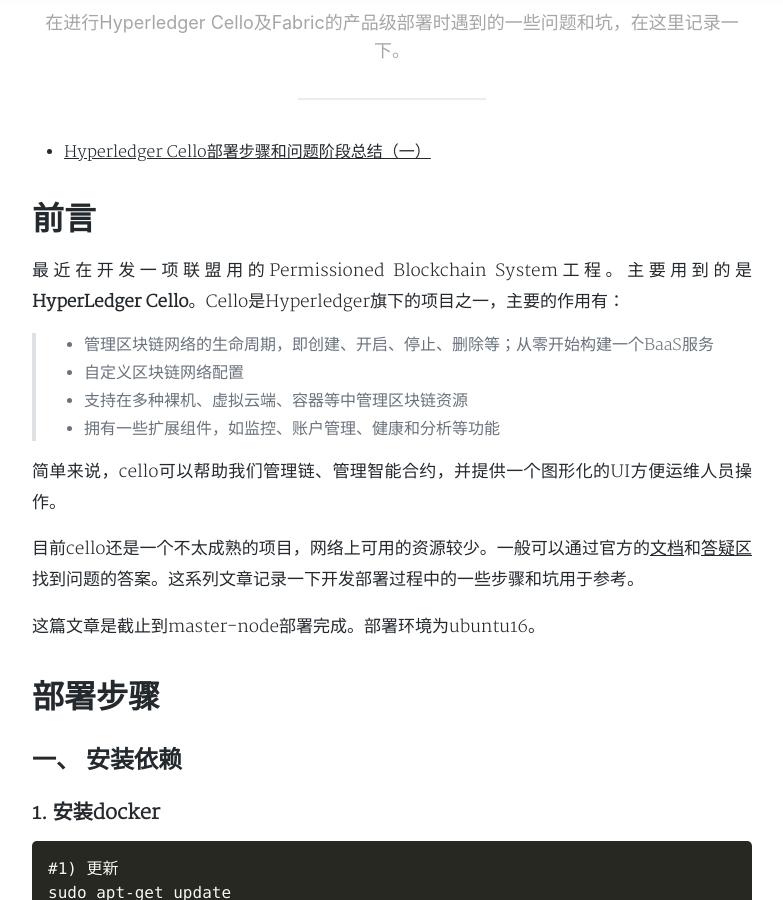
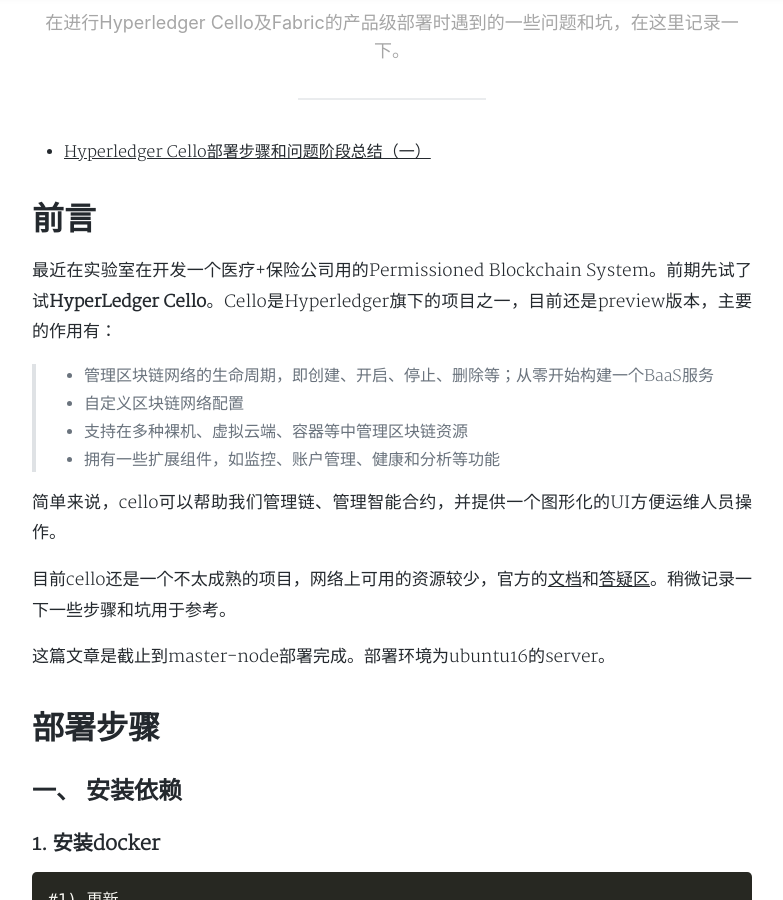
Before and after one commit to WZoe/blog, a Jekyll site: the page built from _posts/2019-04-01-Hyperledger Cello部署步骤和问题阶段总结（一）.md, in a window 1280 px wide and 900 px high, scrolled down 426 px. Shown: the whole window, without its empty margins (248-1031 px from the left). Built offline with Jekyll 4.4.1, drawn with Linux system fonts in a browser that asks for light colours; nearby versions of some CDN libraries; a style sheet for code colours, icons or effects is not loaded; some of the changed text lies outside the part shown.

Commit message:
update 0427

```diff
--- a/_posts/2019-04-01-Hyperledger Cello部署步骤和问题阶段总结（一）.md
+++ b/_posts/2019-04-01-Hyperledger Cello部署步骤和问题阶段总结（一）.md
@@ -17,7 +17,7 @@ tags: Hyperledger Cello 区块链 HyperledgerCello总结
 </ul>
 # 前言
 
-最近在开发一项联盟用的Permissioned Blockchain System工程。主要用到的是**HyperLedger Cello**。Cello是Hyperledger旗下的项目之一，主要的作用有：
+最近在实验室在开发一个医疗+保险公司用的Permissioned Blockchain System。前期先试了试**HyperLedger Cello**。Cello是Hyperledger旗下的项目之一，目前还是preview版本，主要的作用有：
 
 >- 管理区块链网络的生命周期，即创建、开启、停止、删除等；从零开始构建一个BaaS服务
 >- 自定义区块链网络配置
@@ -26,9 +26,9 @@ tags: Hyperledger Cello 区块链 HyperledgerCello总结
 
 简单来说，cello可以帮助我们管理链、管理智能合约，并提供一个图形化的UI方便运维人员操作。
 
-目前cello还是一个不太成熟的项目，网络上可用的资源较少。一般可以通过官方的[文档](https://cello.readthedocs.io/en/latest/)和[答疑区](https://chat.hyperledger.org/channel/cello)找到问题的答案。这系列文章记录一下开发部署过程中的一些步骤和坑用于参考。
+目前cello还是一个不太成熟的项目，网络上可用的资源较少，官方的[文档](https://cello.readthedocs.io/en/latest/)和[答疑区](https://chat.hyperledger.org/channel/cello)。稍微记录一下一些步骤和坑用于参考。
 
-这篇文章是截止到master-node部署完成。部署环境为ubuntu16。
+这篇文章是截止到master-node部署完成。部署环境为ubuntu16的server。
 
 # 部署步骤
 
```
Also changed, not shown: _drafts/2019-04-10-What Steps Do You Take To Resolve A Problem.md (renamed from _posts/2019-04-10-What Steps Do You Take To Resolve A Problem.md, +0 -2 lines).
